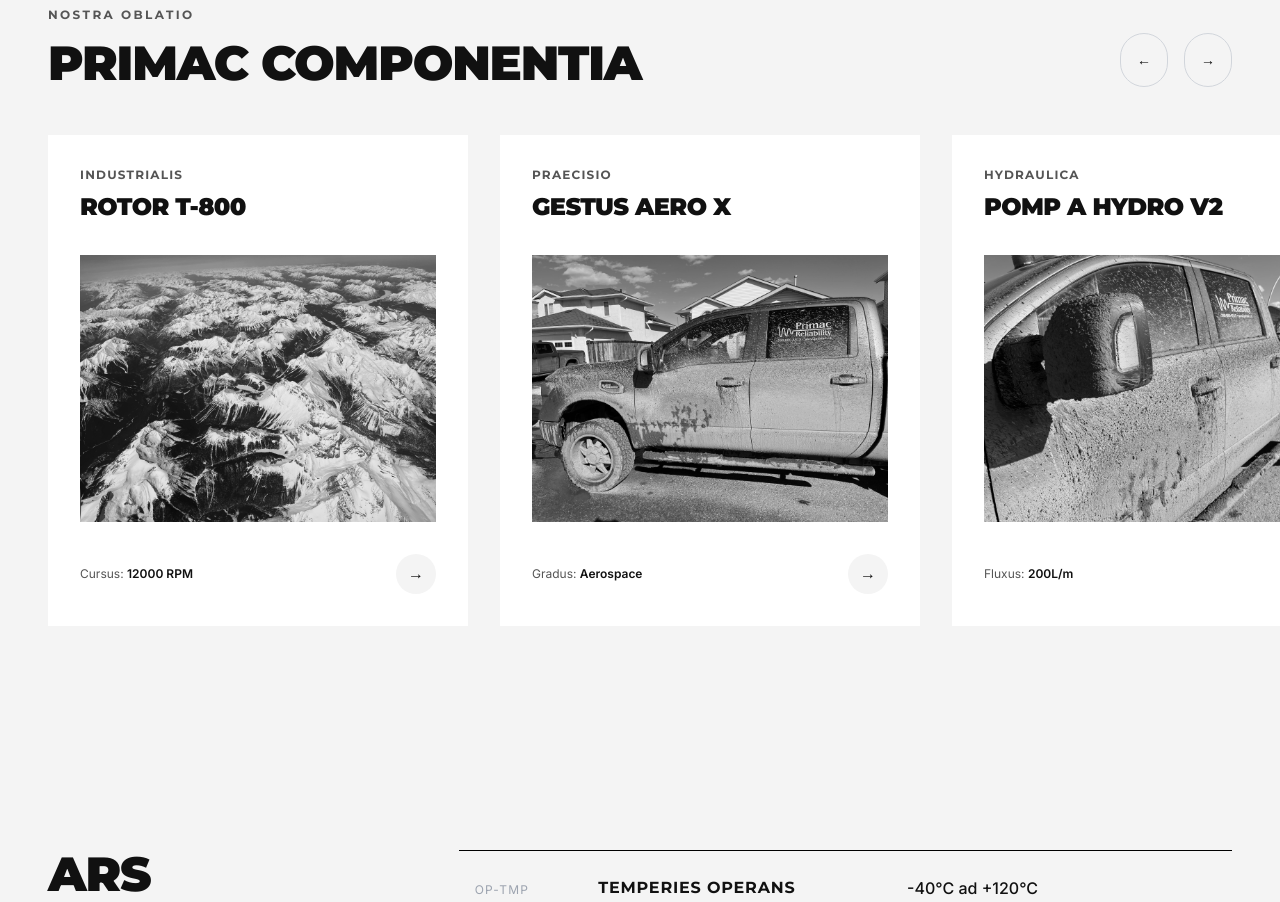
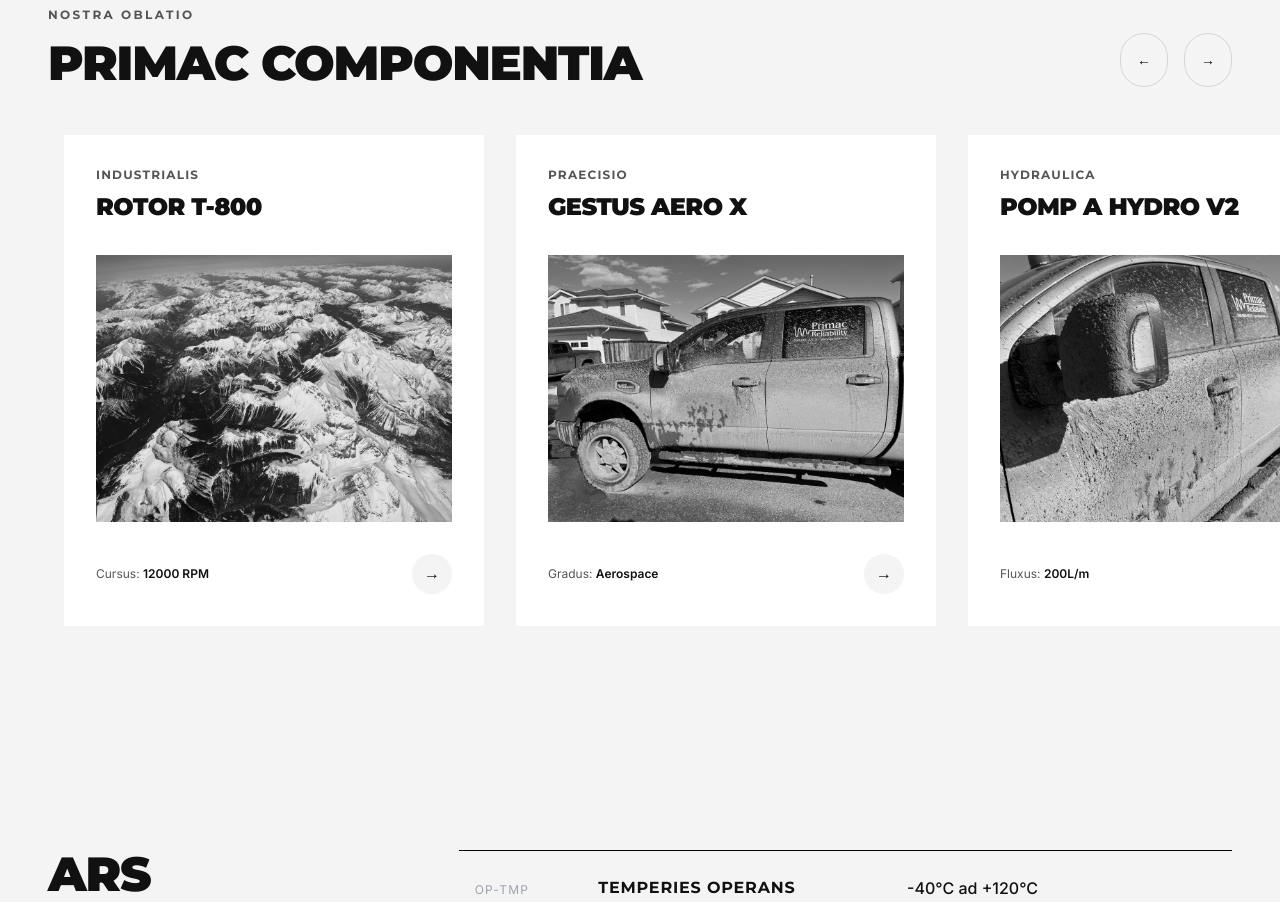
Before and after one commit to mikecorcoran/primac-reliability, a Next.js app: page / in a window 1280 px wide. Shown: the part 3280-4182 px from the top of the page. Built offline with nearby package versions, Linux system fonts and the light colour scheme.

Commit message:
Refine carousel spacing and border animation

```diff
--- a/components/ProductSlider.tsx
+++ b/components/ProductSlider.tsx
@@ -73,12 +73,12 @@ export const ProductSlider: React.FC = () => {
 
       <motion.div
         ref={carousel}
-        className="cursor-grab active:cursor-grabbing overflow-hidden px-6 sm:px-8 md:px-12"
+        className="cursor-grab active:cursor-grabbing overflow-hidden pl-6 pr-8 sm:pl-10 sm:pr-12 md:pl-16 md:pr-16"
       >
         <motion.div
           drag="x"
           dragConstraints={{ right: 0, left: -width }}
-          className="flex gap-6 sm:gap-8 w-fit pr-10 sm:pr-12"
+          className="flex gap-6 sm:gap-8 w-fit pr-12 sm:pr-16"
           whileTap={{ cursor: "grabbing" }}
           style={{ x }}
         >
@@ -100,10 +100,10 @@ export const ProductSlider: React.FC = () => {
                 />
                 {/* Animated Border Wrap on Hover */}
                 <div className="absolute inset-0 pointer-events-none">
-                  <span className="absolute top-0 left-0 h-[2px] w-full bg-brand-accent scale-x-0 origin-left transition-transform duration-200 ease-[cubic-bezier(0.16,1,0.3,1)] group-hover:scale-x-100" />
-                  <span className="absolute top-0 right-0 w-[2px] h-full bg-brand-accent scale-y-0 origin-top transition-transform duration-200 ease-[cubic-bezier(0.16,1,0.3,1)] delay-75 group-hover:scale-y-100" />
-                  <span className="absolute bottom-0 left-0 h-[2px] w-full bg-brand-accent scale-x-0 origin-right transition-transform duration-200 ease-[cubic-bezier(0.16,1,0.3,1)] delay-[150ms] group-hover:scale-x-100" />
-                  <span className="absolute top-0 left-0 w-[2px] h-full bg-brand-accent scale-y-0 origin-bottom transition-transform duration-200 ease-[cubic-bezier(0.16,1,0.3,1)] delay-[225ms] group-hover:scale-y-100" />
+                  <span className="absolute top-0 left-0 w-[2px] h-full bg-brand-accent scale-y-0 origin-top transition-transform duration-400 ease-[cubic-bezier(0.16,1,0.3,1)] group-hover:scale-y-100" />
+                  <span className="absolute bottom-0 left-0 h-[2px] w-full bg-brand-accent scale-x-0 origin-left transition-transform duration-400 ease-[cubic-bezier(0.16,1,0.3,1)] group-hover:scale-x-100" />
+                  <span className="absolute bottom-0 right-0 w-[2px] h-full bg-brand-accent scale-y-0 origin-bottom transition-transform duration-400 ease-[cubic-bezier(0.16,1,0.3,1)] group-hover:scale-y-100" />
+                  <span className="absolute top-0 right-0 h-[2px] w-full bg-brand-accent scale-x-0 origin-right transition-transform duration-400 ease-[cubic-bezier(0.16,1,0.3,1)] group-hover:scale-x-100" />
                 </div>
               </div>
 
```
